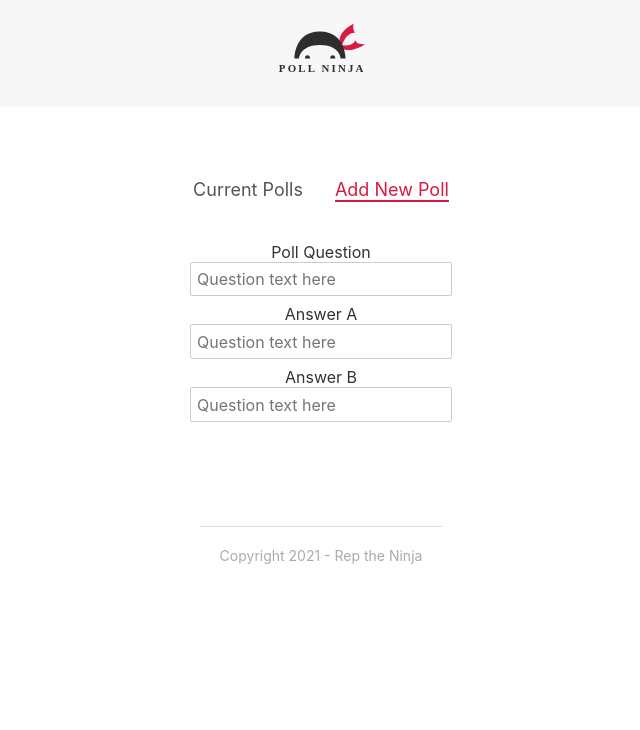
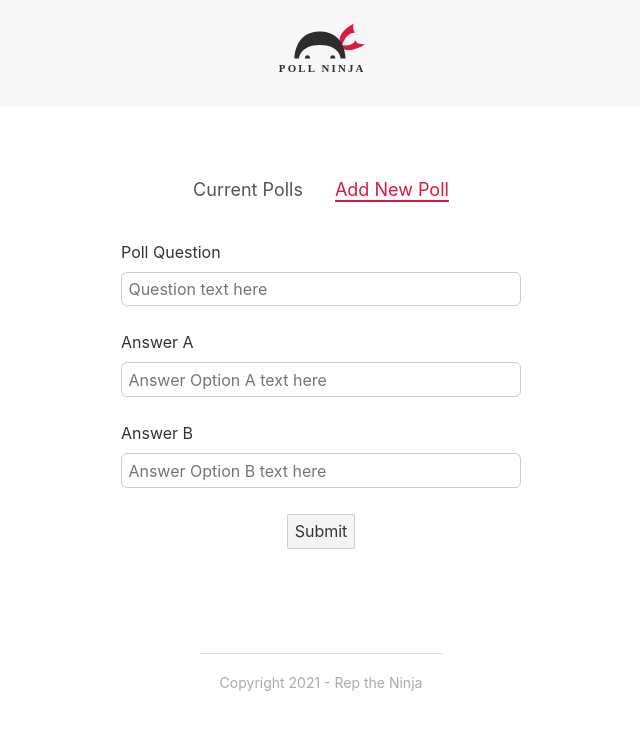
Before and after one commit to rizqyep/svelte-ninja-polls, a Svelte app: page / in a window 1280 px wide. Both pictures are taken after a click on the item "Add New Poll". Shown: the top 730 px of the page, without its empty margins (319-959 px from the left). Built offline with nearby package versions, Linux system fonts and the light colour scheme.

Commit message:
feat: finished form scaffolding

```diff
--- a/src/components/CreatePollForm.svelte
+++ b/src/components/CreatePollForm.svelte
@@ -1,23 +1,62 @@
 <script>
   let fields = { question: "", answerA: "", answerB: "" };
+
+  const submitHandler = () => {
+    console.log(fields);
+  };
 </script>
 
-<form>
+<form on:submit|preventDefault={submitHandler}>
   <div class="form-field">
     <label for="question">Poll Question</label>
-    <input type="text" id="question" placeholder="Question text here" />
+    <input
+      type="text"
+      id="question"
+      placeholder="Question text here"
+      bind:value={fields.question}
+    />
   </div>
 
   <div class="form-field">
     <label for="answer_a">Answer A</label>
-    <input type="text" id="answer_a" placeholder="Question text here" />
+    <input
+      type="text"
+      id="answer_a"
+      placeholder="Answer Option A text here"
+      bind:value={fields.answerA}
+    />
   </div>
 
   <div class="form-field">
     <label for="answer_b">Answer B</label>
-    <input type="text" id="answer_b" placeholder="Question text here" />
+    <input
+      type="text"
+      id="answer_b"
+      placeholder="Answer Option B text here"
+      bind:value={fields.answerB}
+    />
   </div>
+  <button>Submit</button>
 </form>
 
 <style>
+  form {
+    width: 400px;
+    margin: 0 auto;
+    text-align: center;
+  }
+
+  .form-field {
+    margin: 18px auto;
+  }
+
+  input {
+    width: 100%;
+    border-radius: 6px;
+  }
+
+  label {
+    margin: 10px auto;
+    text-align: left;
+  }
 </style>
```
